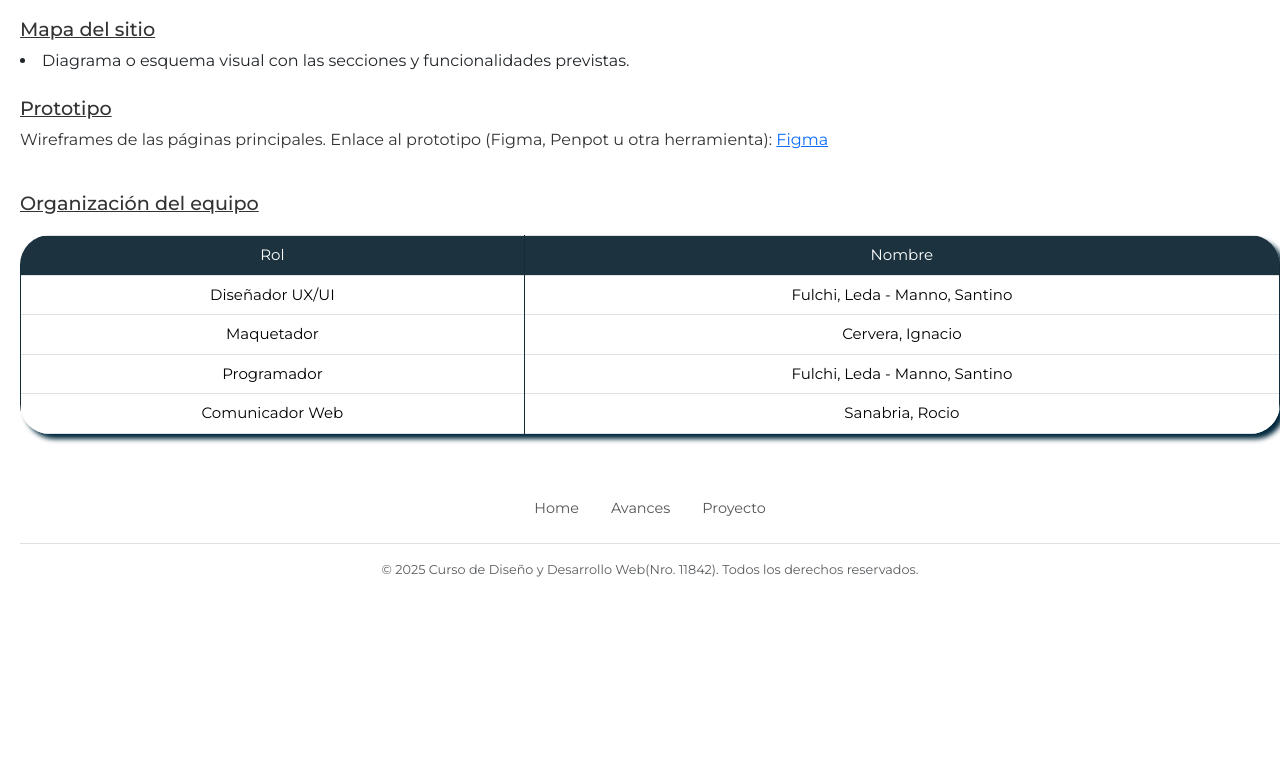
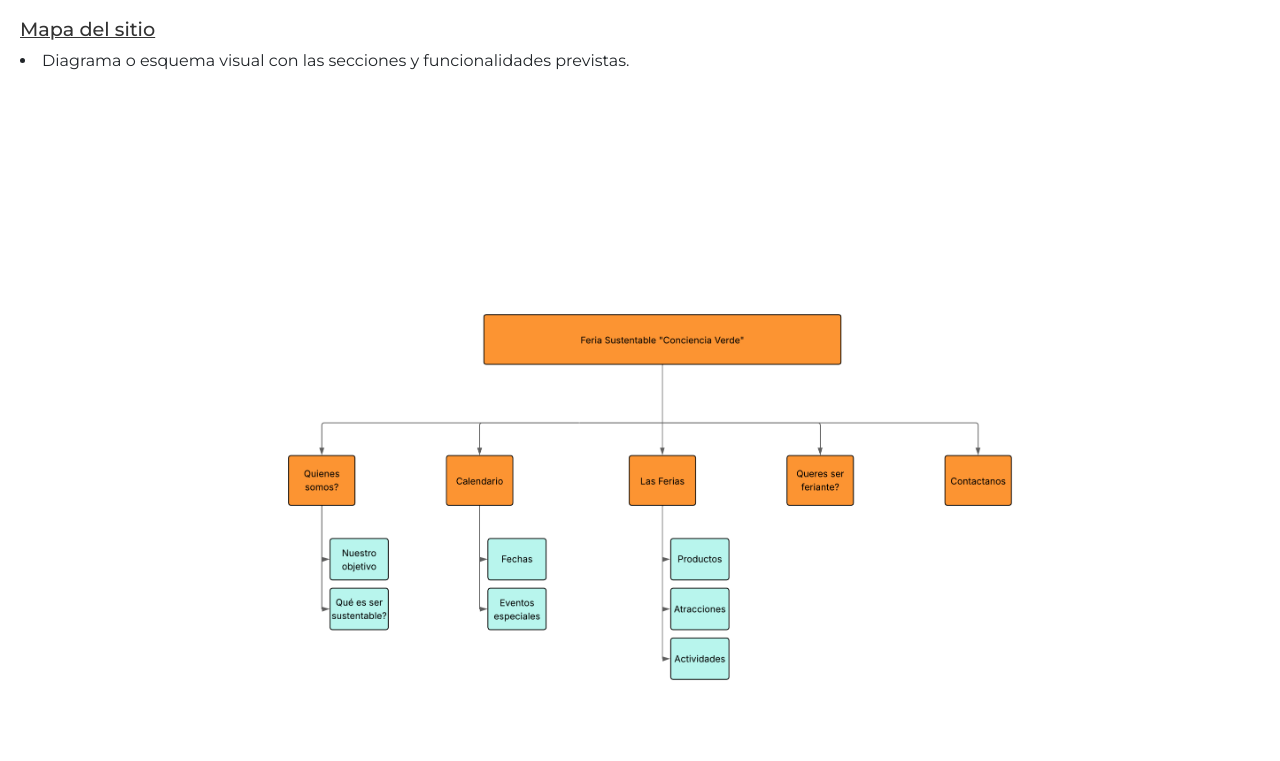
Before and after one commit to LedaFulchi/MartesVirtualTrabajoIntegradorGrupo11, a plain HTML site: page avances.html in a window 1280 px wide. Shown: the part 1439-2200 px from the top of the page. Before the commit the page ends 2074 px from the top, so only its background shows below. Drawn offline with nearby package versions, Linux system fonts and the light colour scheme; a web font is replaced by a local one.

Commit message:
Versión 2.5
update mapa del sitio.

```diff
--- a/avances.html
+++ b/avances.html
@@ -103,6 +103,9 @@
         <h2>Mapa del sitio</h2>
         <li>Diagrama o esquema visual con las secciones y funcionalidades previstas.</li>
         <br>
+        <div class="container-mapa-sitio">
+        <img src="Imagenes/Mapa_del_sitio.png" alt="Mapa del sitio" class="mapa-sitio">
+        </div>
         <h2>Prototipo</h2>
         <p>Wireframes de las páginas principales. Enlace al prototipo (Figma, Penpot u otra herramienta):
             <a href="https://www.figma.com/design/CVoIsEvctijyqAqRs7bVLd/Feria-Sustentable?node-id=0-1&p=f&t=AocdlgHnPWXyXHHo-0"aria-current="page" target="_blank">Figma</a>
--- a/styles.css
+++ b/styles.css
@@ -97,7 +97,19 @@ ul li ul {
     margin-right: 0;
 }
 
+.container-mapa-sitio {
+    display: flex;
+    justify-content: center;
+    align-items: center;
+    min-height: 100vh;
+    width: 100%;
+}
 
+.mapa-sitio {
+    max-width: 60%;
+    height: auto;
+    border-radius: 5px;
+}
 
 /*HEADER & FOOTER*/
 header{
```
Also changed, not shown: Imagenes/Mapa_del_sitio.png (added).
